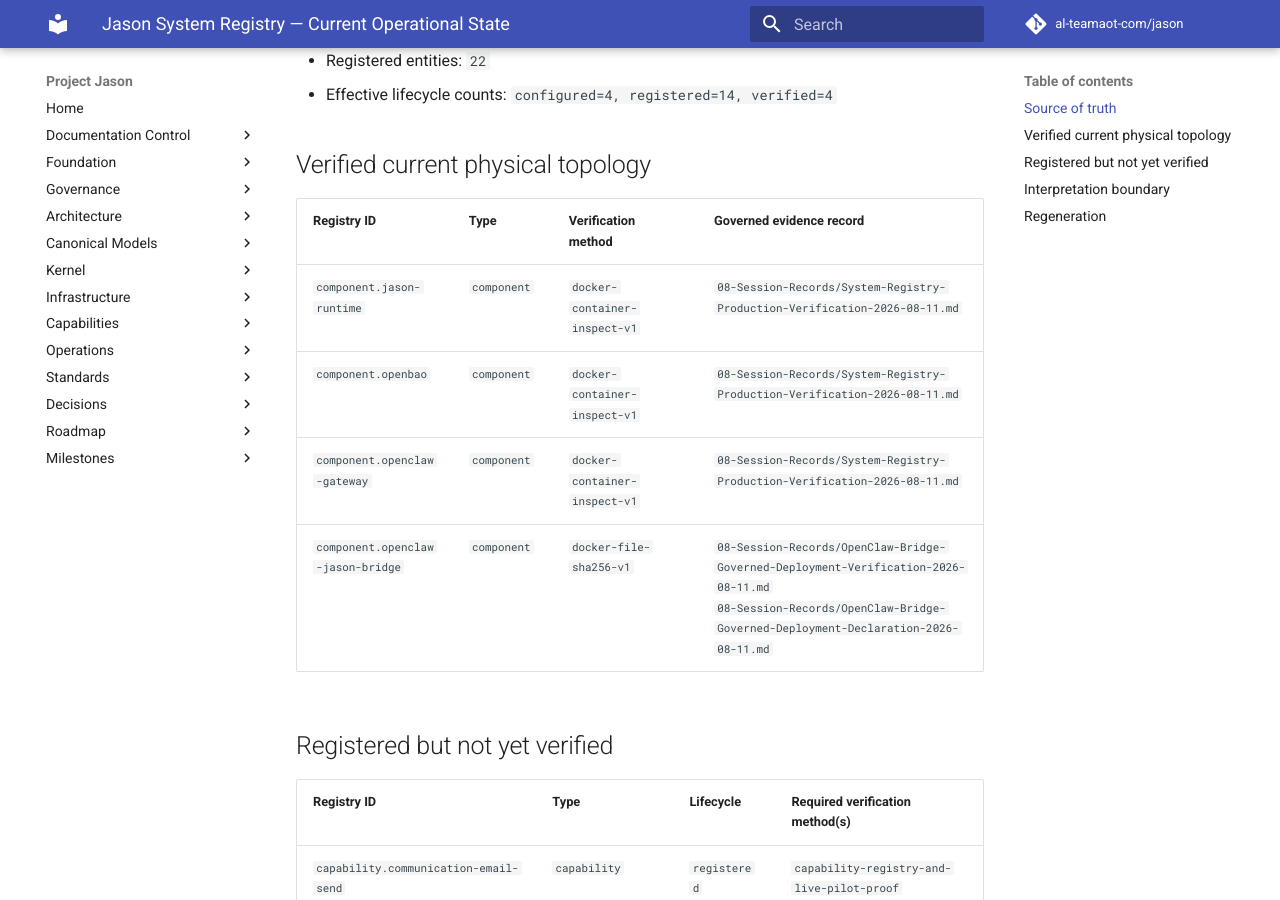
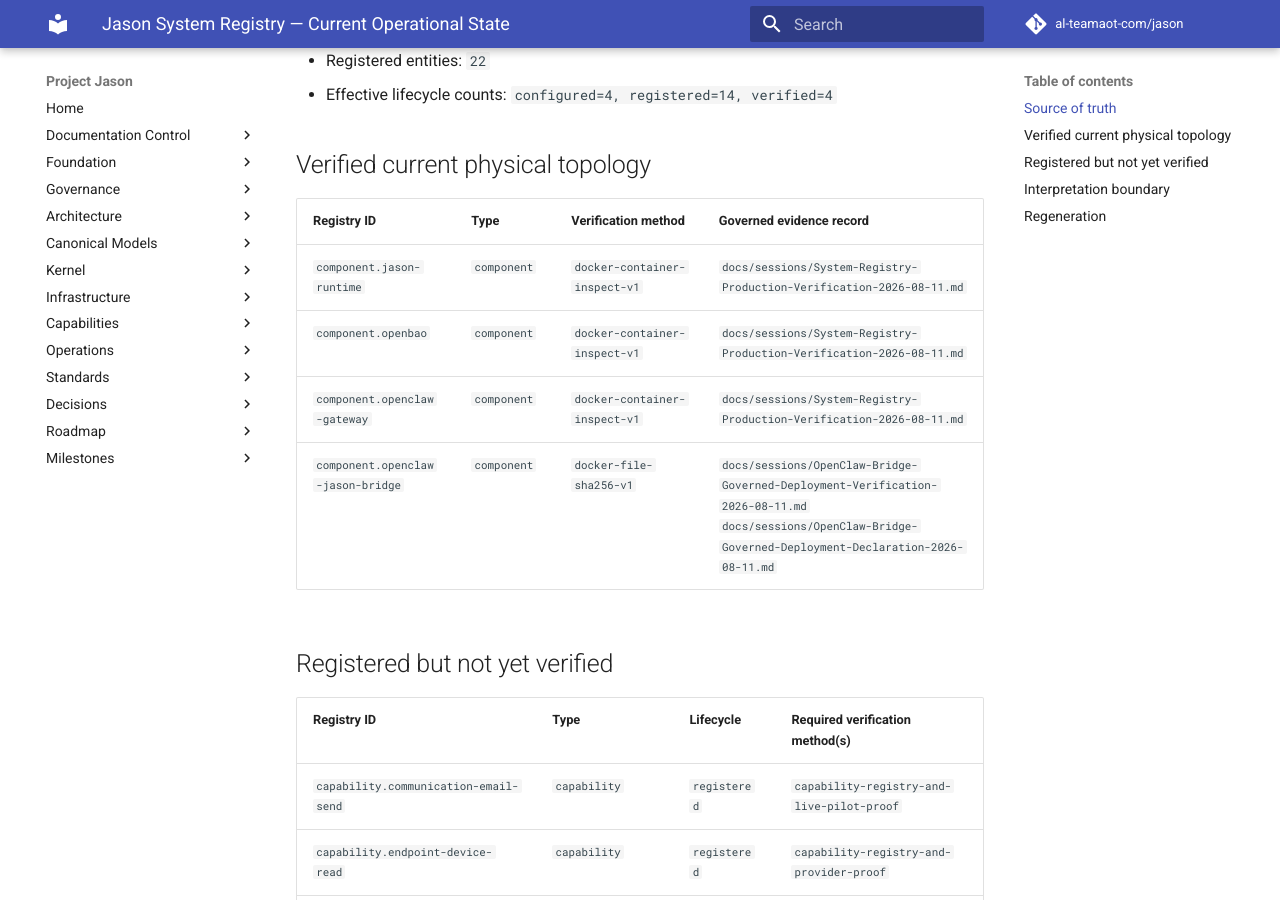
Before and after one commit to al-teamaot-com/jason, an MkDocs documentation site: the page built from docs/operations/System-Registry-Current-Operational-State.md, in a window 1280 px wide and 900 px high, scrolled down 416 px. Built offline with MkDocs 1.6.1 and Material for MkDocs 9.7.7, drawn with Linux system fonts in a browser that asks for light colours; comment, search, counter and statistics services are not loaded; some of the changed text lies outside the part shown.

Commit message:
Regenerate System Registry operational-state view for docs paths

```diff
--- a/docs/operations/System-Registry-Current-Operational-State.md
+++ b/docs/operations/System-Registry-Current-Operational-State.md
@@ -14,10 +14,10 @@
 
 | Registry ID | Type | Verification method | Governed evidence record |
 |---|---|---|---|
-| `component.jason-runtime` | `component` | `docker-container-inspect-v1` | `08-Session-Records/System-Registry-Production-Verification-2026-08-11.md` |
-| `component.openbao` | `component` | `docker-container-inspect-v1` | `08-Session-Records/System-Registry-Production-Verification-2026-08-11.md` |
-| `component.openclaw-gateway` | `component` | `docker-container-inspect-v1` | `08-Session-Records/System-Registry-Production-Verification-2026-08-11.md` |
-| `component.openclaw-jason-bridge` | `component` | `docker-file-sha256-v1` | `08-Session-Records/OpenClaw-Bridge-Governed-Deployment-Verification-2026-08-11.md`<br>`08-Session-Records/OpenClaw-Bridge-Governed-Deployment-Declaration-2026-08-11.md` |
+| `component.jason-runtime` | `component` | `docker-container-inspect-v1` | `docs/sessions/System-Registry-Production-Verification-2026-08-11.md` |
+| `component.openbao` | `component` | `docker-container-inspect-v1` | `docs/sessions/System-Registry-Production-Verification-2026-08-11.md` |
+| `component.openclaw-gateway` | `component` | `docker-container-inspect-v1` | `docs/sessions/System-Registry-Production-Verification-2026-08-11.md` |
+| `component.openclaw-jason-bridge` | `component` | `docker-file-sha256-v1` | `docs/sessions/OpenClaw-Bridge-Governed-Deployment-Verification-2026-08-11.md`<br>`docs/sessions/OpenClaw-Bridge-Governed-Deployment-Declaration-2026-08-11.md` |
 
 ## Registered but not yet verified
 
@@ -50,6 +50,8 @@ Logical records remain unpromoted until their own registered verification method
 
 The lifecycle event history is append-only operational evidence. Baseline declared state remains separate from the effective lifecycle derived from governed events.
 
+Historical lifecycle-event repository paths are preserved in the append-only event source. This generated view resolves those references to the current `docs/sessions/` location when the migrated evidence record exists.
+
 ## Regeneration
 
-Run `python tools/system_registry_docs.py` after an approved registry or lifecycle-event change. CI runs `python tools/system_registry_docs.py --check` and fails if this generated view is stale.
+Run `python tools/system_registry_docs.py` after an approved registry, lifecycle-event, or documentation-path change. CI runs `python tools/system_registry_docs.py --check` and fails if this generated view is stale.
```
